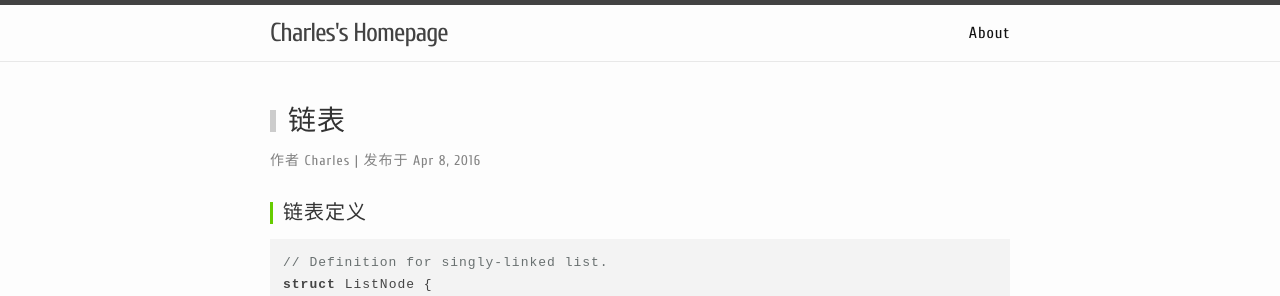
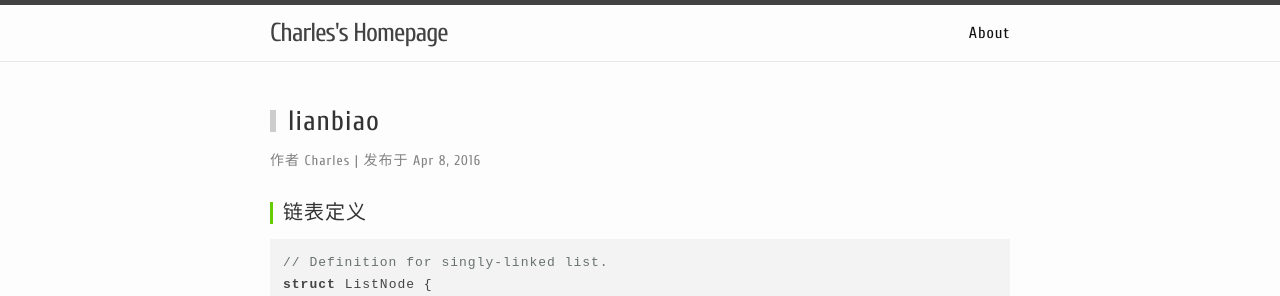
Before and after one commit to charleshm/charleshm.github.io, a Jekyll site: the page built from _posts/2016-04-08-Cplusplus-List.md, in a window 1280 px wide. Shown: the top 296 px of the page. Built offline with Jekyll 4.4.1, drawn with Linux system fonts in a browser that asks for light colours; nearby versions of some CDN libraries; comment, search, counter and statistics services are not loaded.

Commit message:
c++ list

```diff
--- a/_posts/2016-04-08-Cplusplus-List.md
+++ b/_posts/2016-04-08-Cplusplus-List.md
@@ -2,12 +2,13 @@
 published: true
 author: Charles
 layout: post
-title:  "链表"
+title:  "lianbiao"
 date:   2016-04-08 14:28
 categories: 数据结构与算法
 ---
 
 #### 链表定义
+
 {% highlight c++ %}
 // Definition for singly-linked list.
 struct ListNode {
```
